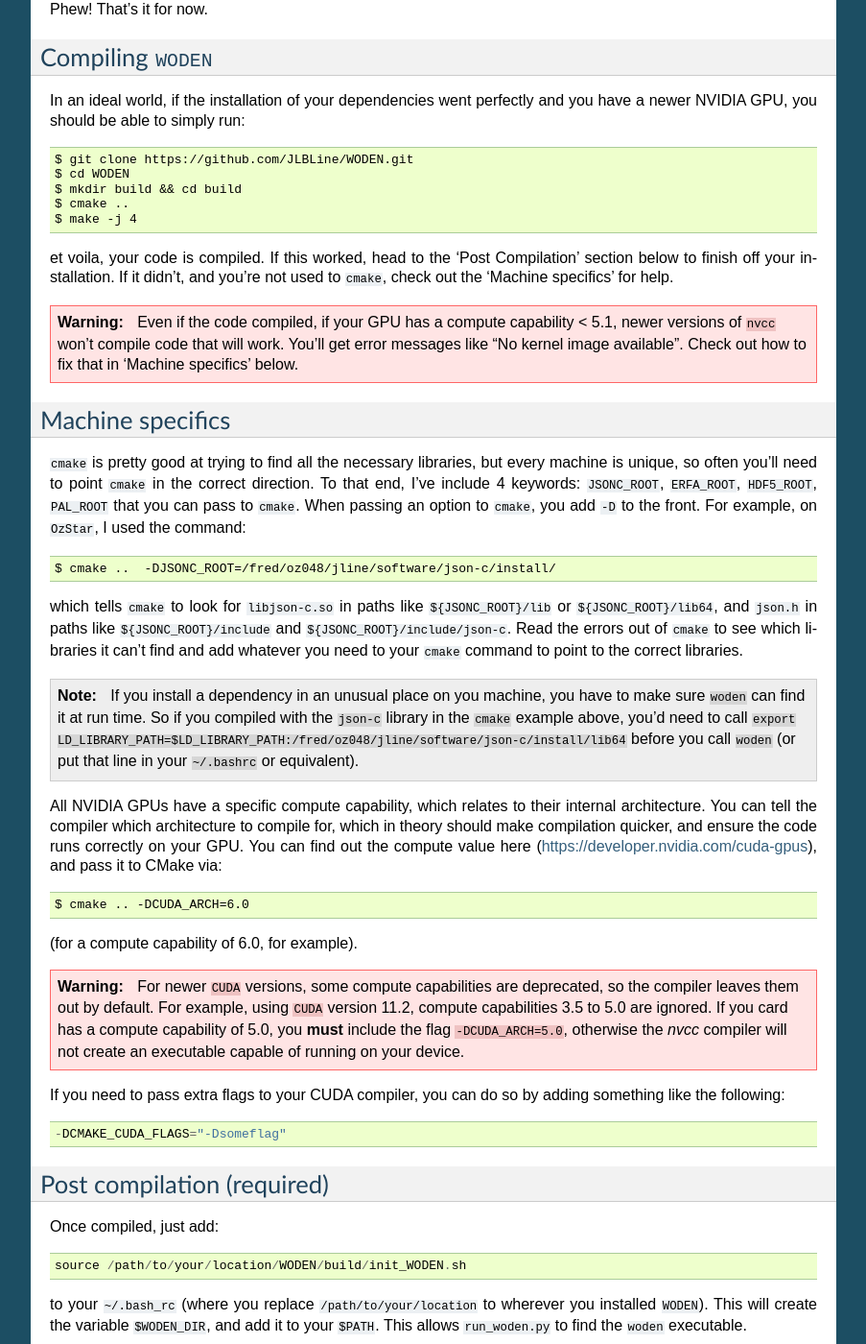
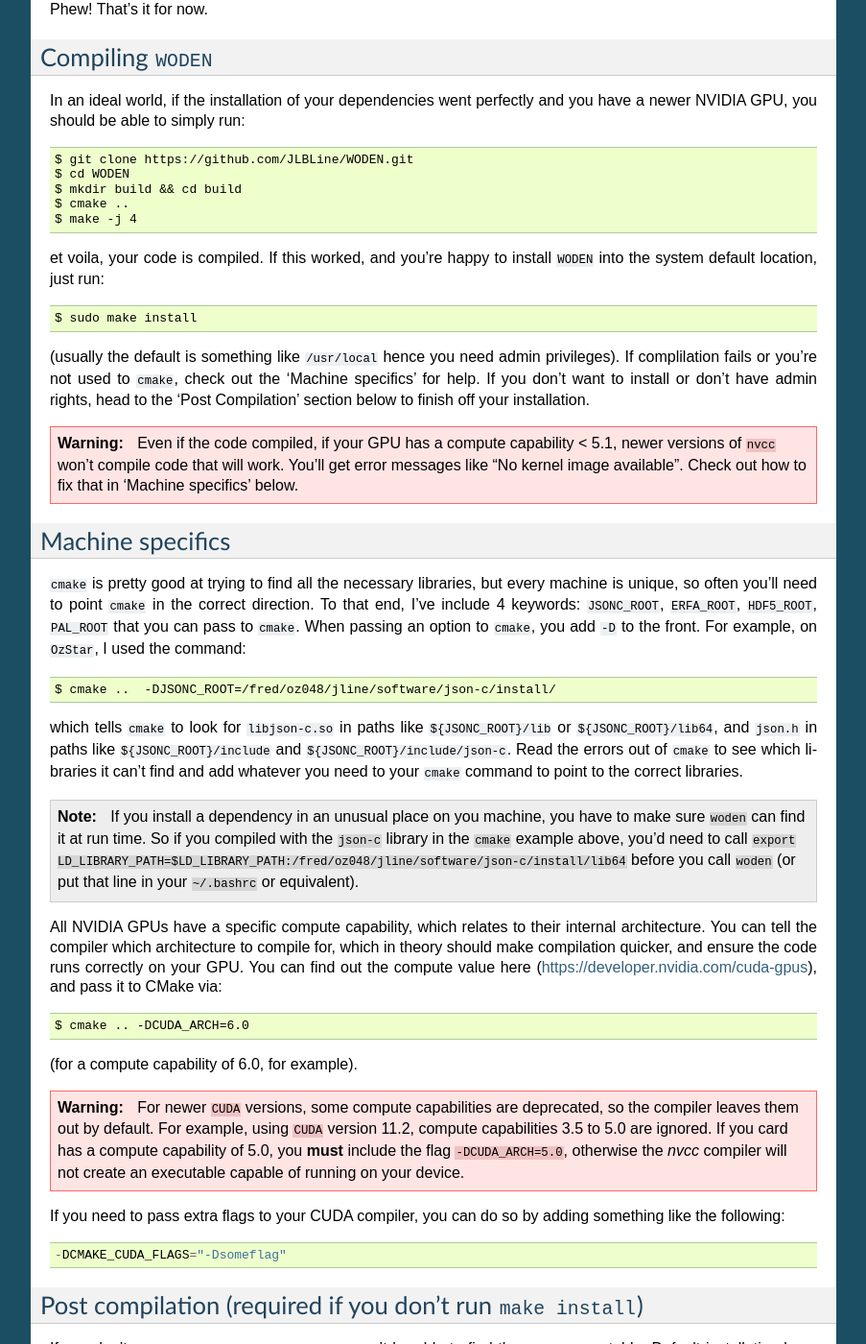
Before and after one commit to JLBLine/WODEN, a Sphinx documentation site: the page built from docs/sphinx/installation/installation.rst, in a window 1280 px wide and 1400 px high, scrolled down 1922 px. Shown: the whole window at 96% size, without its empty margins (198-1101 px from the left). Built offline with Sphinx 7.4.7, drawn with Linux system fonts in a browser that asks for light colours; the version number could not be read and is left out; some of the changed text lies outside the part shown.

Commit message:
Added some words to the documentation about the new option to run `make install`, and made adding the `init_WODEN.sh` script to your bashrc optional instead of required.

```diff
--- a/docs/sphinx/installation/installation.rst
+++ b/docs/sphinx/installation/installation.rst
@@ -91,7 +91,11 @@ you have a newer NVIDIA GPU, you should be able to simply run::
   $ cmake ..
   $ make -j 4
 
-et voila, your code is compiled. If this worked, head to the 'Post Compilation' section below to finish off your installation. If it didn't, and you're not used to ``cmake``, check out the 'Machine specifics' for help.
+et voila, your code is compiled. If this worked, and you're happy to install ``WODEN`` into the system default location, just run::
+
+  $ sudo make install
+
+(usually the default is something like ``/usr/local`` hence you need admin privileges). If complilation fails or you're not used to ``cmake``, check out the 'Machine specifics' for help. If you don't want to install or don't have admin rights, head to the 'Post Compilation' section below to finish off your installation.
 
 .. warning:: Even if the code compiled, if your GPU has a compute capability < 5.1, newer versions of ``nvcc`` won't compile code that will work. You'll get error messages like "No kernel image available". Check out how to fix that in 'Machine specifics' below.
 
@@ -118,10 +122,10 @@ If you need to pass extra flags to your CUDA compiler, you can do so by adding s
   -DCMAKE_CUDA_FLAGS="-Dsomeflag"
 
 
-Post compilation (required)
-##############################
+Post compilation (required if you don't run ``make install``)
+###############################################################
 
-Once compiled, just add::
+If you don't run ``make install``, ``run_woden.py`` won't be able to find the ``woden`` executable. Default installation locations often need admin privileges. If you can't install to them (or just want to keep ``WODEN`` contained inside a single directory), you can instead just add::
 
   source /path/to/your/location/WODEN/build/init_WODEN.sh
 
```
